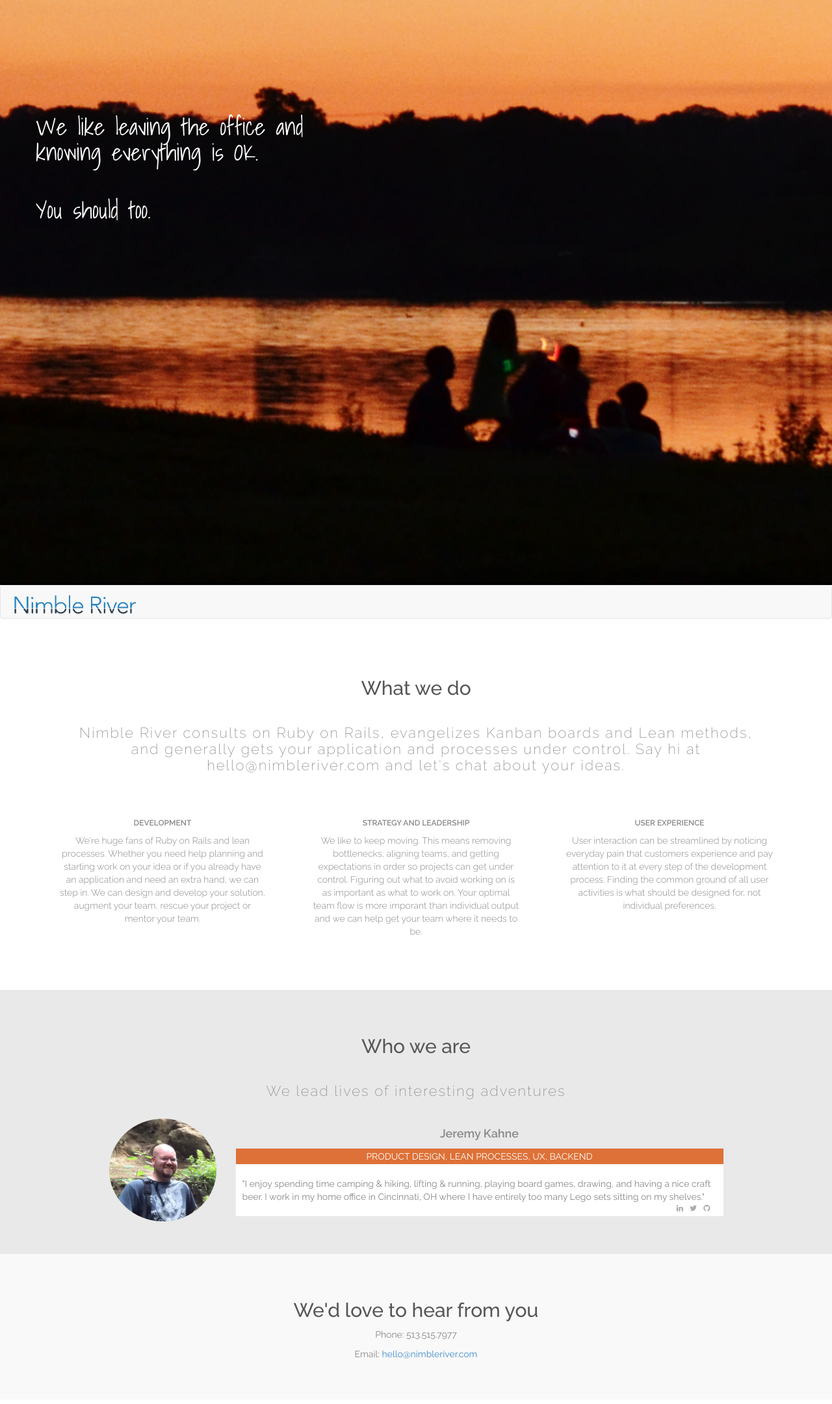
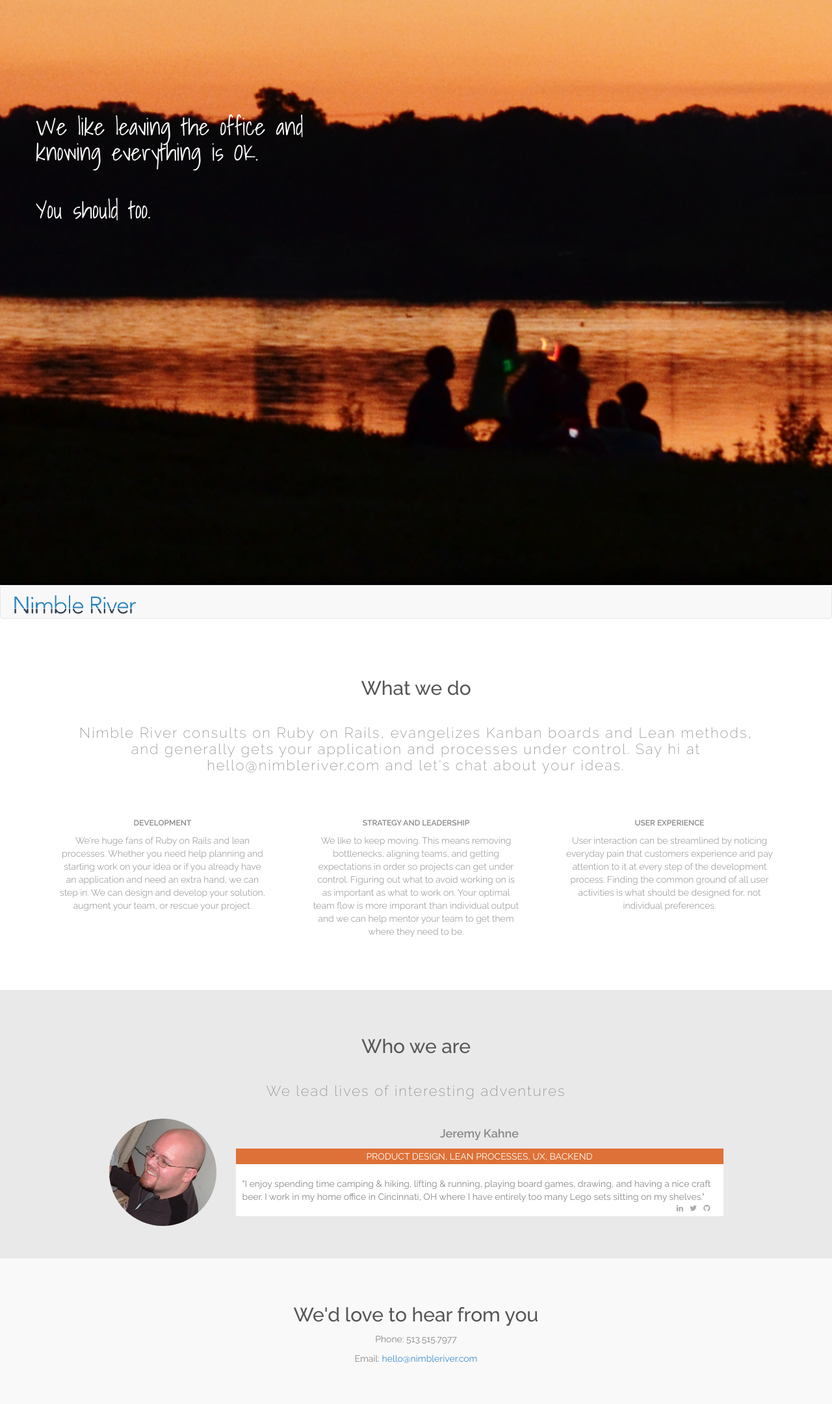
Before and after one commit to jkahne/nr, a Jekyll site: the page built from index.html, in a window 1280 px wide. Shown: the whole page at 65% size. Built offline with Jekyll 4.4.1, drawn with Linux system fonts in a browser that asks for light colours; nearby versions of some CDN libraries.

Commit message:
get something out the door

```diff
--- /dev/null
+++ b/CNAME
@@ -0,0 +1 @@
+nimbleriver.com
--- a/_includes/what-we-do.html
+++ b/_includes/what-we-do.html
@@ -20,7 +20,7 @@
       <div class="what-we-do--box">
         <h6>Development</h6>
         <p>
-        We're huge fans of Ruby on Rails and lean processes. Whether you need help planning and starting work on your idea or if you already have an application and need an extra hand, we can step in. We can design and develop your solution, augment your team, rescue your project or mentor your team.
+        We're huge fans of Ruby on Rails and lean processes. Whether you need help planning and starting work on your idea or if you already have an application and need an extra hand, we can step in. We can design and develop your solution, augment your team, or rescue your project.
         </p>
       </div>
     </div>
@@ -29,7 +29,7 @@
       <div class="what-we-do--box">
         <h6>Strategy and Leadership</h6>
         <p>
-        We like to keep moving.  This means removing bottlenecks, aligning teams, and getting expectations in order so projects can get under control. Figuring out what to avoid working on is as important as what to work on. Your optimal team flow is more imporant than individual output and we can help get your team where it needs to be.
+        We like to keep moving.  This means removing bottlenecks, aligning teams, and getting expectations in order so projects can get under control. Figuring out what to avoid working on is as important as what to work on. Your optimal team flow is more imporant than individual output and we can help mentor your team to get them where they need to be.
         </p>
       </div>
     </div>
--- a/_includes/who-we-are.html
+++ b/_includes/who-we-are.html
@@ -16,7 +16,7 @@
 
     <div class="col-sm-2 col-sm-offset-1">
       <div class="who-we-are--profile centered" >
-        <img class="circle" src="img/mehh.png"/>
+        <img class="circle" src="img/me_twitter.jpg"/>
       </div>
     </div>
 
--- a/ref.txt
+++ b/ref.txt
@@ -97,7 +97,7 @@ I can also help your team if you already have a vision and simply need an additi
 ### Meet the Team
 
 {:.body-col-1 .column .me}
-![Jeremy](/img/mehh.png)
+![Jeremy](/img/me_twitter.jpg)
 
 {:.body-col-23 column}
 ##### Jeremy Kahne
```
Also changed, not shown: css/bootstrap.css, img/me_superman.jpg (added), img/me_twitter.jpg (added).
